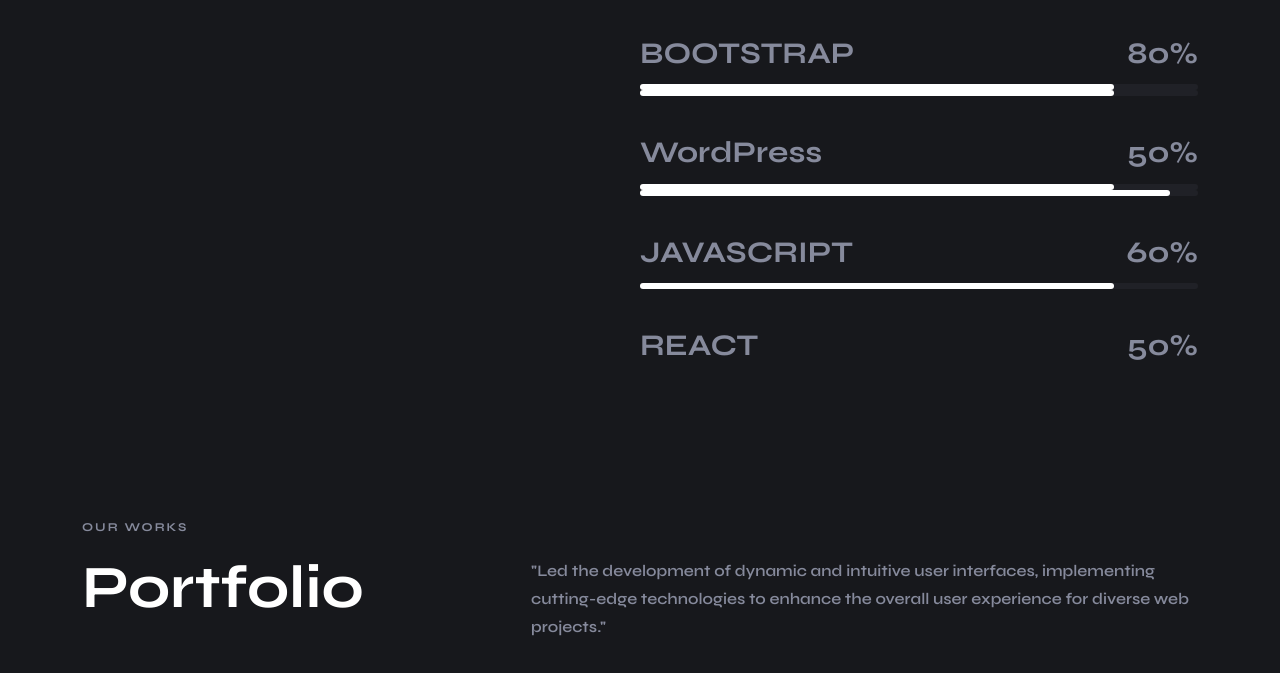
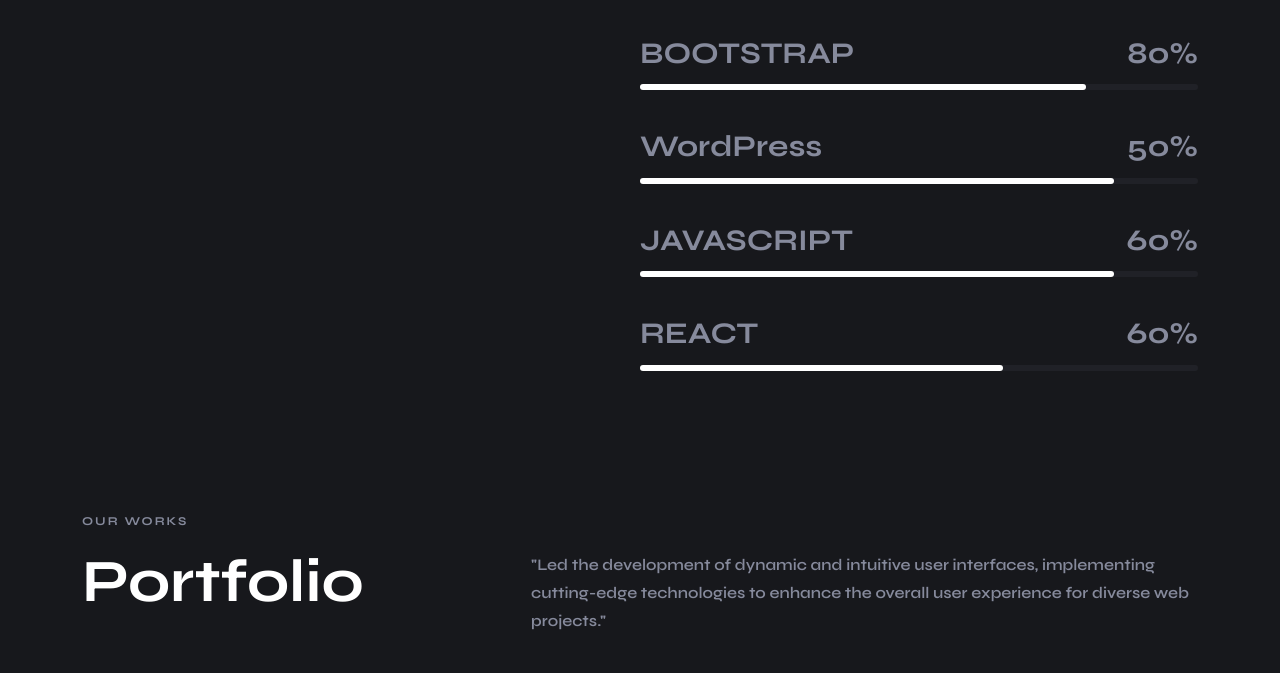
Before and after one commit to Shouravkumar21/Portfolio.github.io, a plain HTML site: page index.html in a window 1280 px wide. Shown: the part 2160-2833 px from the top of the page. Drawn offline with nearby package versions, Linux system fonts and the light colour scheme.

Commit message:
Update index.html

```diff
--- a/index.html
+++ b/index.html
@@ -395,11 +395,9 @@
                       <data class="progress-value" value="80">80%</data>
                     </div>
                     <div class="progress-bg">
-                      <div class="progress" style="width: 85%"></div>
+                      <div class="progress" style="width: 80%"></div>
                     </div>
-                     <div class="progress-bg">
-                      <div class="progress" style="width: 85%"></div>
-                    </div>
+
                   </li>
                   <li>
                     <div class="progress-wrapper">
@@ -412,9 +410,7 @@
                       <div class="progress" style="width: 85%"></div>
                     </div>
 
-                    <div class="progress-bg">
-                      <div class="progress" style="width: 95%"></div>
-                    </div>
+
                   </li>
 
                   <li>
@@ -432,9 +428,11 @@
                     <div class="progress-wrapper">
                       <p class="progress-label">REACT</p>
 
-                      <data class="progress-value" value="50">50%</data>
+                      <data class="progress-value" value="60">60%</data>
                     </div>
-
+<div class="progress-bg">
+                      <div class="progress" style="width: 65%"></div>
+                    </div>
 
                   </li>
                 </ul>
```
